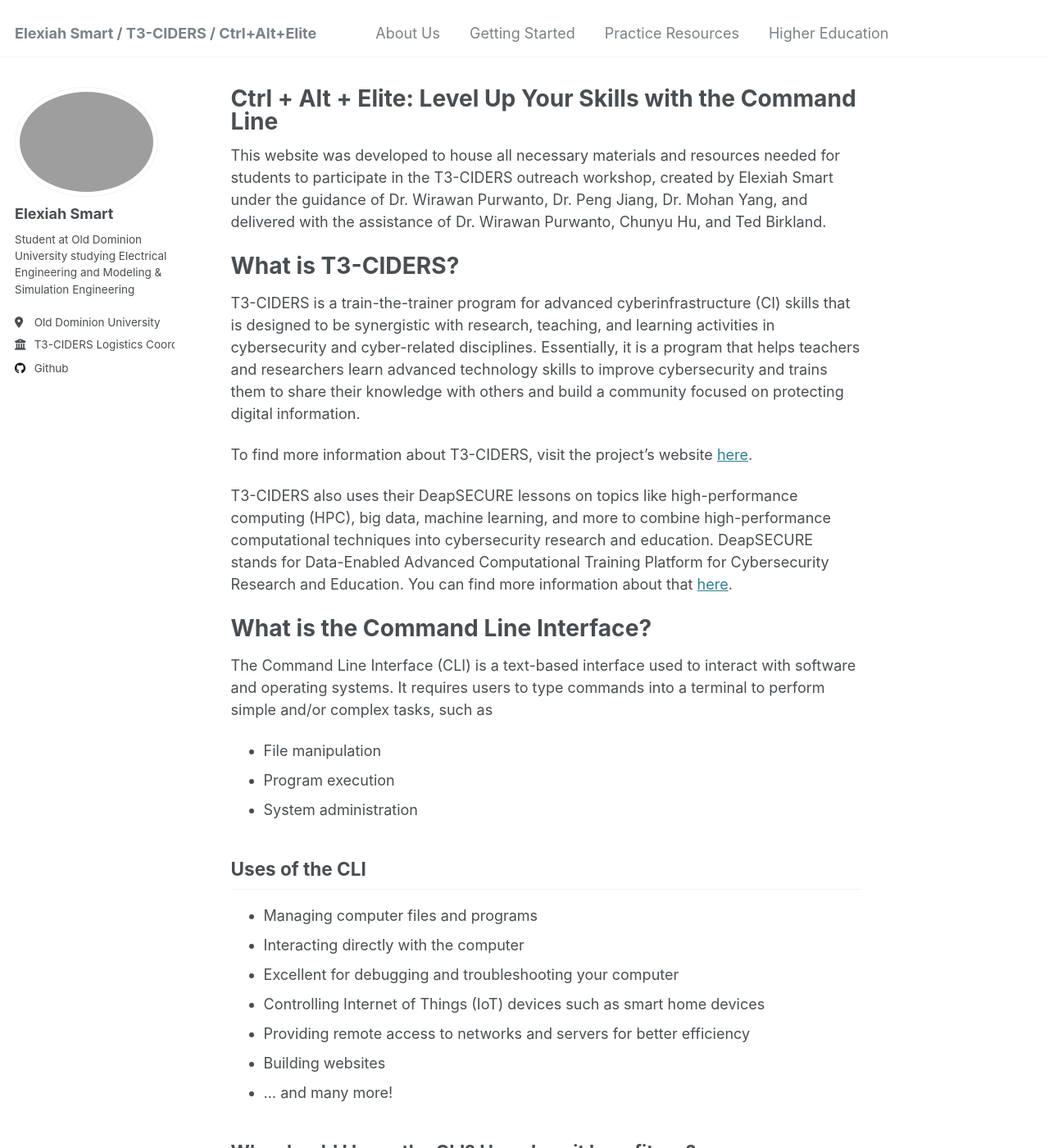
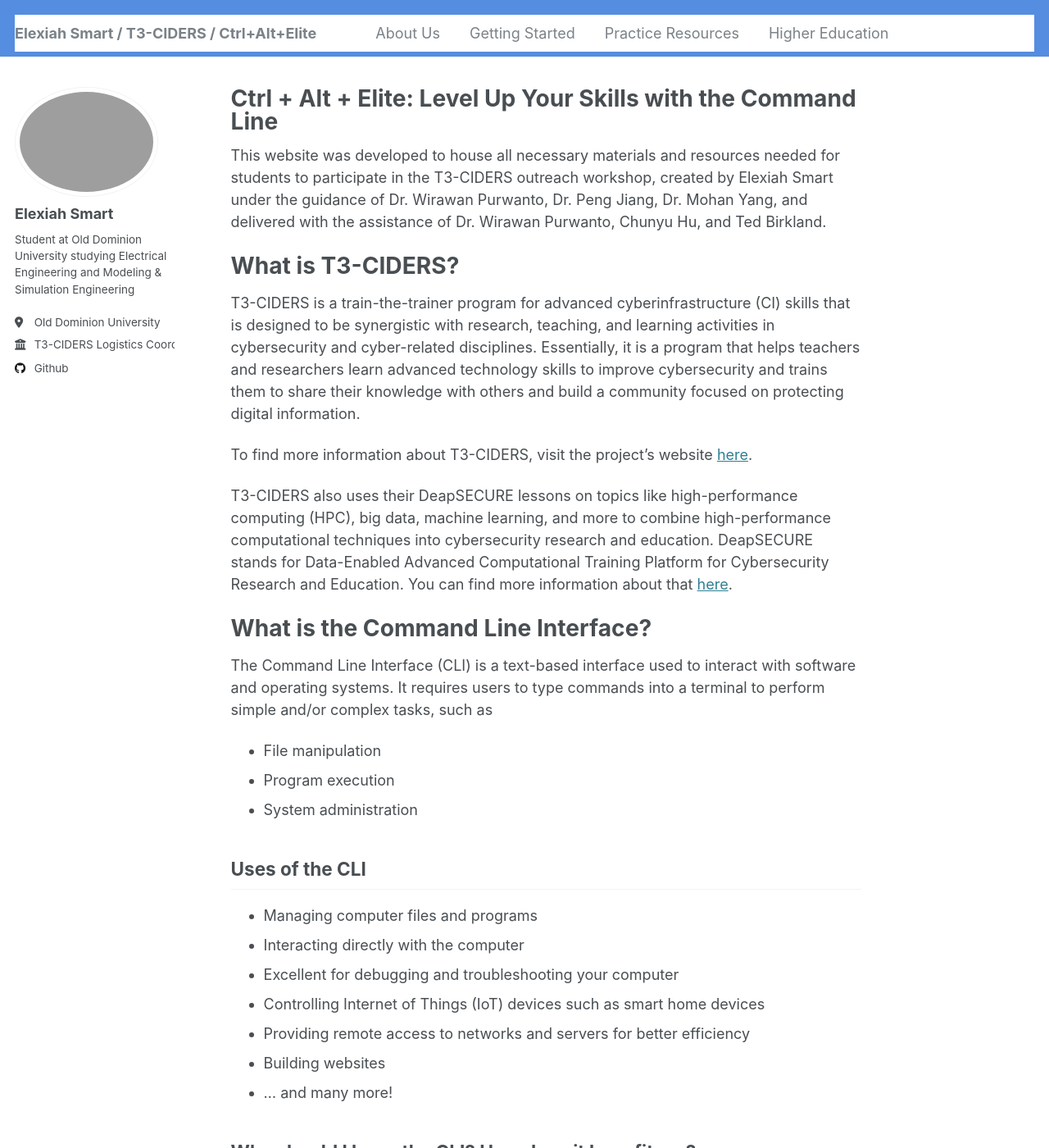
Before and after one commit to lexiluthor05/Ctrl-Alt-Elite, a Jekyll site: the page built from _pages/about.md, in a window 1280 px wide and 1400 px high. Shown: the whole window at 82% size. Built offline with Jekyll 4.4.1, drawn with Linux system fonts in a browser that asks for light colours.

Commit message:
i hope this changes the color

```diff
--- a/_sass/_masthead.scss
+++ b/_sass/_masthead.scss
@@ -4,7 +4,7 @@
 
 .masthead {
   position: fixed;
-  background: white;
+  background: #558de0;
   border-bottom: 1px solid $border-color;
   height: $masthead-height;
   top: 0;
```
